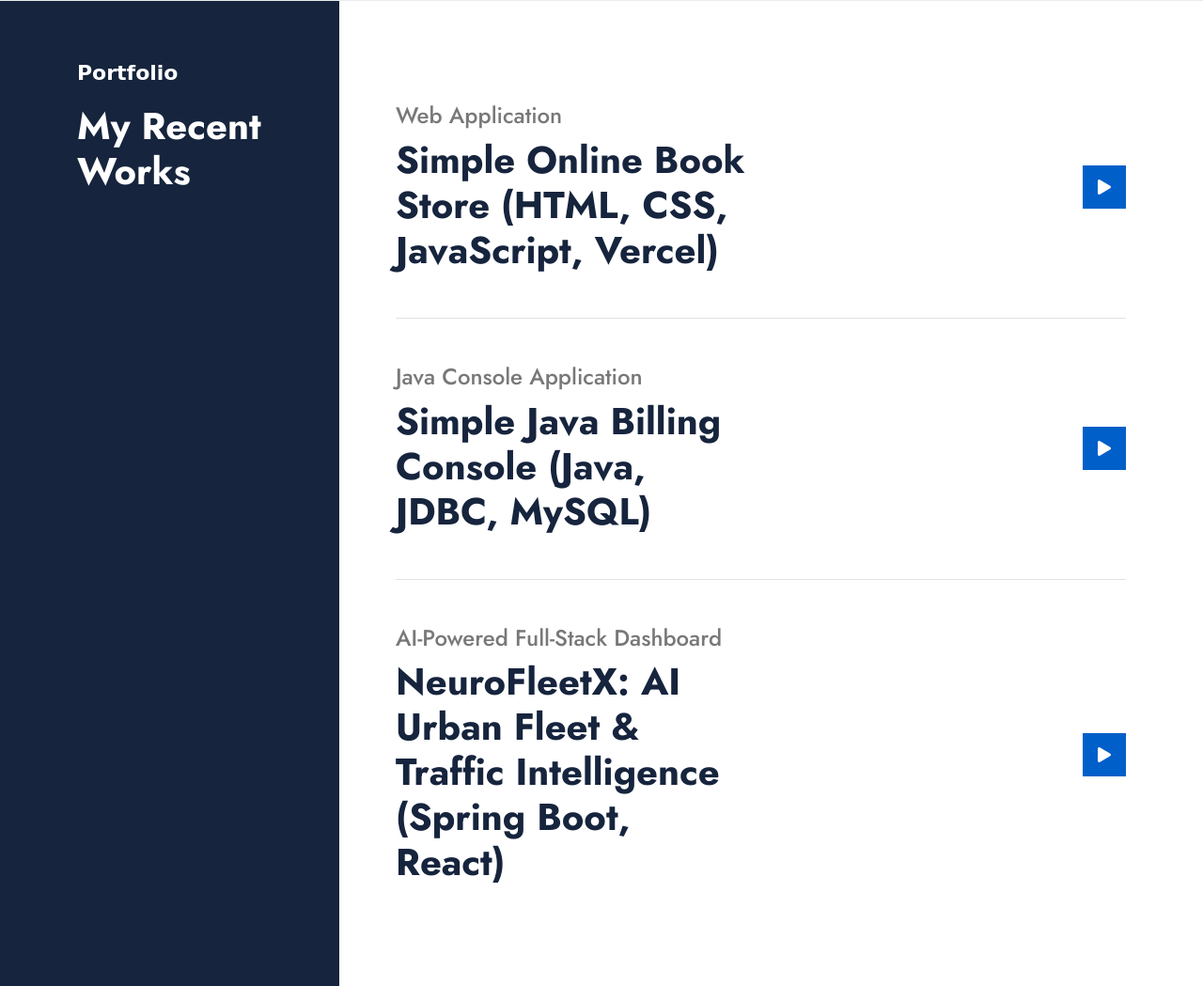
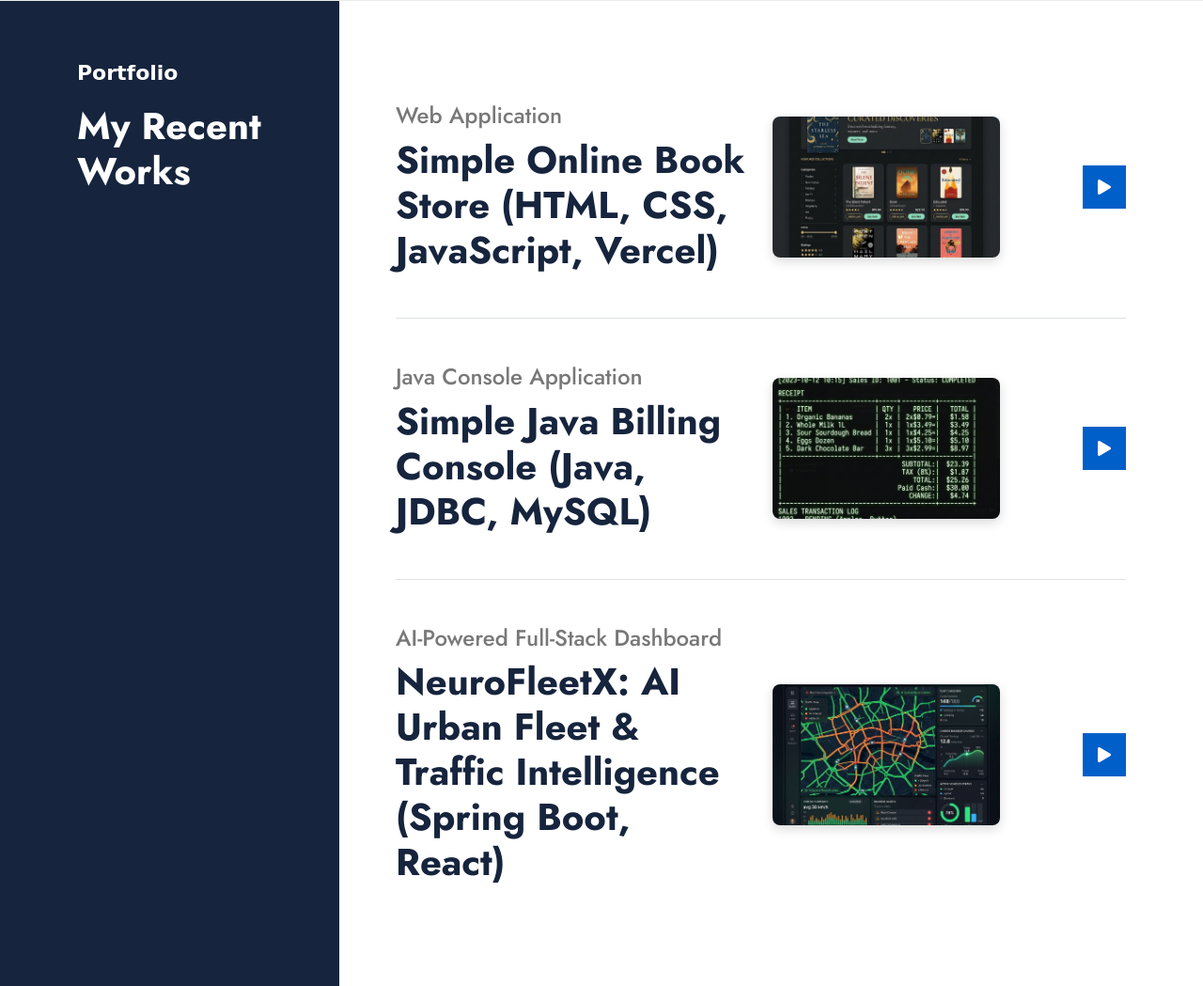
Before and after one commit to MANOJ7263/manojraja-portfolio, a website: page index.html in a window 1280 px wide. Shown: the part 4207-5256 px from the top of the page at 94% size. Drawn offline with nearby package versions, Linux system fonts and the light colour scheme; a web font is replaced by a local one.

Commit message:
Make portfolio project previews visible by default and replace rotation hover effect with clean scale and shadow transitions

```diff
--- a/css/style.css
+++ b/css/style.css
@@ -389,13 +389,16 @@
 }
 
 .portfolio-content .portfolio-item .portfolio-img .portfolio-img-inner {
-  visibility: hidden;
-  transition: 0.5s;
+  visibility: visible;
+  transition: all 0.3s ease-in-out;
+  border-radius: 8px;
+  overflow: hidden;
+  box-shadow: 0 4px 12px rgba(0, 0, 0, 0.15);
 }
 
 .portfolio-content .portfolio-item:hover .portfolio-img .portfolio-img-inner {
-  visibility: visible;
-  transform: rotate(-6deg);
+  transform: scale(1.05);
+  box-shadow: 0 8px 24px rgba(0, 0, 0, 0.3);
 }
 /*** Portfolio End ***/
 
```
